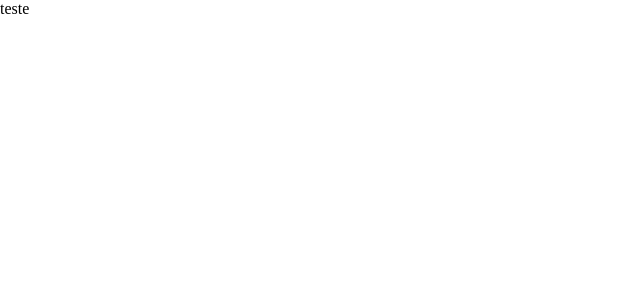
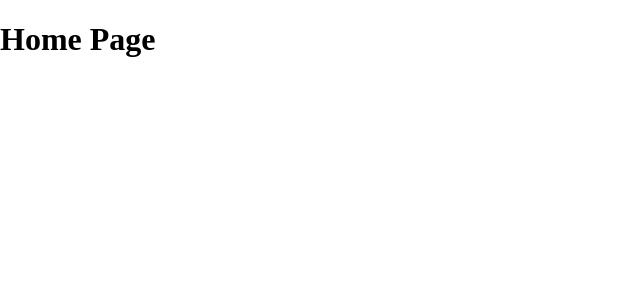
Before and after one commit to juanlramos/cadastro-de-pessoas-front, a React (Vite) app: page / in a window 1280 px wide. Shown: the top 300 px of the page, without its empty margins (0-640 px from the left). Built offline with nearby package versions, Linux system fonts and the light colour scheme.

Commit message:
feature: routes configured

```diff
--- a/package.json
+++ b/package.json
@@ -11,7 +11,8 @@
   },
   "dependencies": {
     "react": "^19.2.0",
-    "react-dom": "^19.2.0"
+    "react-dom": "^19.2.0",
+    "react-router-dom": "^7.11.0"
   },
   "devDependencies": {
     "@eslint/js": "^9.39.1",
--- a/src/App.tsx
+++ b/src/App.tsx
@@ -1,9 +1,9 @@
-
+import { AppRoutes } from "./routes";
 
 export const App = () => {
   return (
     <>
-      teste
+      <AppRoutes />
     </>
   );
 };
--- /dev/null
+++ b/src/pages/error/Error.tsx
@@ -0,0 +1,3 @@
+export const Error  = () => {
+    return <h1>Error Page</h1>;
+};
--- /dev/null
+++ b/src/pages/home/Home.tsx
@@ -0,0 +1,3 @@
+export const Home = () => {
+  return <h1>Home Page</h1>;
+};
--- /dev/null
+++ b/src/routes/index.tsx
@@ -0,0 +1,14 @@
+import { BrowserRouter, Route, Routes } from "react-router-dom";
+import { Error } from "../pages/error/Error";
+import { Home } from "../pages/home/Home";
+
+export const AppRoutes = () => {
+    return (
+        <BrowserRouter>
+            <Routes>
+                <Route path="*" element={<Error />} />
+                <Route path="/" element={<Home />} />
+            </Routes>
+        </BrowserRouter>
+    );
+};
```
Also changed, not shown: src/pages/index.tsx (added), 1 other file (tests, documents, lock files or other folders).
